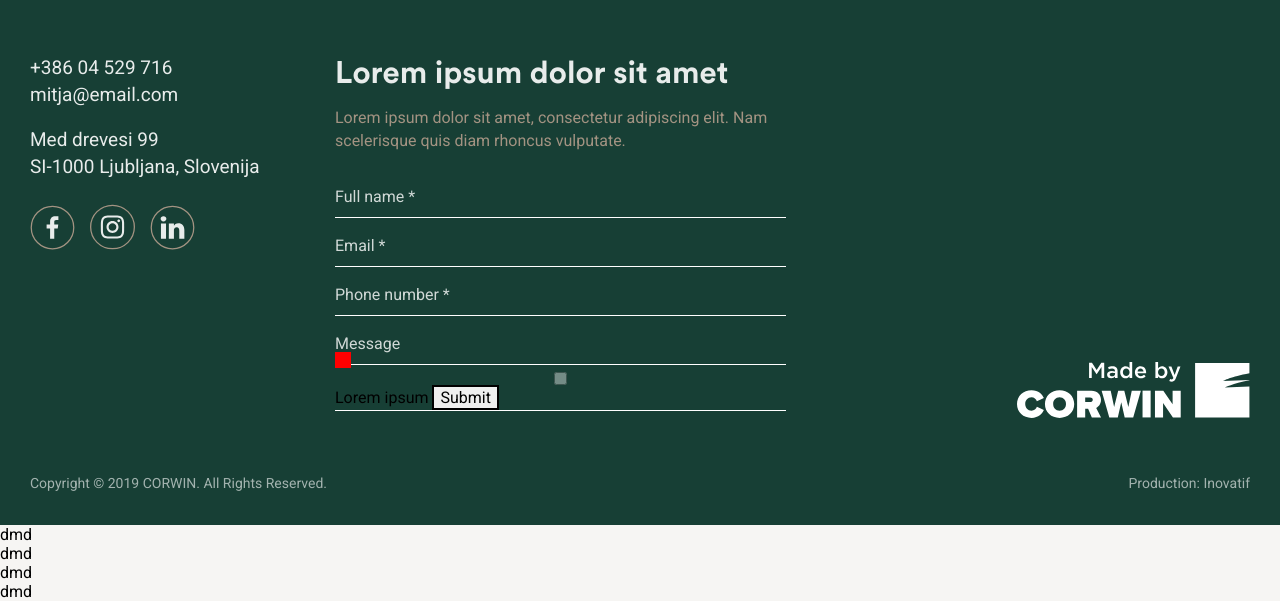
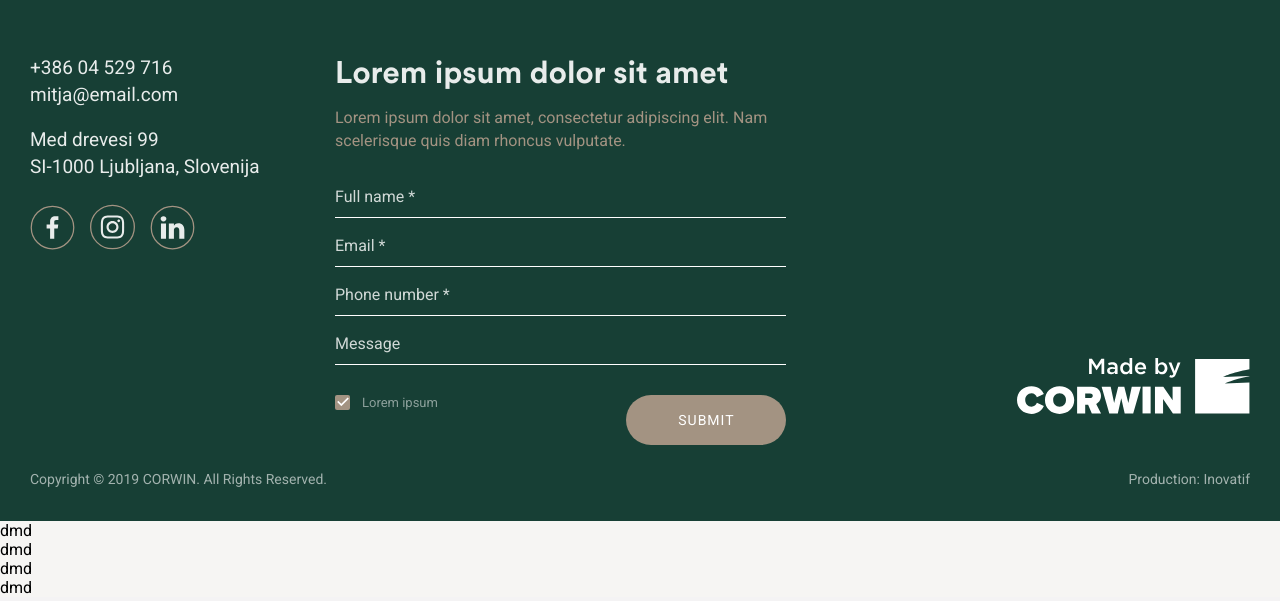
Before and after one commit to mitjapotocin/kvartet-task, a PHP site: page /index.html in a window 1280 px wide. Shown: the part 2356-2957 px from the top of the page. Run offline with PHP 8.4, Linux system fonts and the light colour scheme.

Commit message:
Created custom checkbox

```diff
--- a/css/style.css
+++ b/css/style.css
@@ -555,20 +555,6 @@ fieldset {
 .form-row input:focus {
   outline: auto 3px #a39382;
 }
-.form-row input[type=checkbox] {
-  opacity: 0.4;
-}
-.custom-ckeckbox {
-  display: block;
-  position: absolute;
-  top: -20px;
-  width: 16px;
-  height: 16px;
-  background: red;
-}
-.checkbox-row {
-  position: relative;
-}
 .contact-form h3 {
   color: #fff;
   opacity: 0.9;
@@ -581,8 +567,80 @@ fieldset {
   font-size: 16;
   margin-bottom: 24px;
 }
-.form-label-ceckbox {
-  display: inline;
+.checkbox-label {
+  margin-left: 10px;
+  display: inline-block;
+  font-family: 'Roboto', sans-serif;
+  font-size: 13px;
+  color: #fff;
+  opacity: 0.5;
+  vertical-align: top;
+}
+.checkbox-row {
+  width: 100%;
+  margin-top: 30px;
+  position: relative;
+}
+.checkbox-row input[type=checkbox]:checked + .custom-ckeckbox {
+  background: #a39382;
+}
+.checkbox-row input[type=checkbox]:checked + .custom-ckeckbox .custom-checkbox-image {
+  visibility: visible;
+}
+.checkbox-row input[type=checkbox] {
+  width: 13px;
+  height: 13px;
+  padding: 1px;
+  display: inline-block;
+  vertical-align: top;
+  border: none;
+  position: relative;
+  top: 1px;
+  left: 1px;
+}
+.checkbox-row input[type=checkbox]:focus {
+  outline: auto 3px #a39382;
+}
+.custom-ckeckbox {
+  position: absolute;
+  top: 0px;
+  left: 0px;
+  width: 15px;
+  height: 15px;
+  border-radius: 2px;
+  background: white;
+}
+.custom-checkbox-image {
+  visibility: hidden;
+  position: relative;
+  left: 50%;
+  top: 50%;
+  -webkit-transform: translate(-50%, -50%);
+      -ms-transform: translate(-50%, -50%);
+          transform: translate(-50%, -50%);
+}
+.form-button {
+  position: absolute;
+  top: 0%;
+  right: 0%;
+  border-radius: 25px;
+  width: 160px;
+  height: 50px;
+  color: #fff;
+  background: #a39382;
+  border: none;
+  letter-spacing: 1px;
+  font-size: 14px;
+}
+@media only screen and (max-width:959px) {
+  .form-button {
+    width: 120px;
+    height: 40px;
+    border-radius: 20px;
+  }
+}
+.form-button:focus {
+  outline: auto 3px #a39382;
 }
 nav {
   font-family: 'Poppins', sans-serif;
--- a/index.html
+++ b/index.html
@@ -232,12 +232,19 @@
                             <input placeholder="Message" name="message" id="message" class="input-field"></textarea>
                         </div>
 
-                        <div class="form-row checkbox-row">
-                            <input type="checkbox" name="checkbox" id="checkbox" class="input-field-checkbox"></input>
-                            <span class="custom-ckeckbox"></span>
-                            <label for="checkbox" class="form-label-ceckbox">Lorem ipsum</label>
+                        <div class="checkbox-row">
+                            <label for="checkbox" class="form-label-ceckbox">
+                                <input type="checkbox" name="checkbox" id="checkbox" class="input-field-checkbox"
+                                    checked></input>
+                                <div class="custom-ckeckbox">
+                                    <img class="custom-checkbox-image" src="/images/png/check-Path.png" alt=""
+                                        srcset="">
+                                </div>
+                                <span class="checkbox-label">Lorem ipsum</span>
 
-                            <button class="form-button" type="submit">Submit</button>
+                            </label>
+                            <button class="form-button" type="submit">SUBMIT</button>
+
                         </div>
                     </fieldset>
                 </form>
--- a/less/site/default/footer.less
+++ b/less/site/default/footer.less
@@ -150,27 +150,9 @@ fieldset {
         }
     }
 
-    input[type=checkbox]:checked {}
-
-    input[type=checkbox] {
-        // visibility: hidden;
-        opacity: 0.4;
-
-    }
 }
 
-.custom-ckeckbox {
-    display: block;
-    position: absolute;
-    top: -20px;
-    .wh(16px, 16px);
-    background: red;
 
-}
-
-.checkbox-row {
-    position: relative;
-}
 
 .contact-form {
     h3 {
@@ -188,6 +170,85 @@ fieldset {
     }
 }
 
-.form-label-ceckbox {
-    display: inline;
+
+.checkbox-label {
+    margin-left: 10px;
+    display: inline-block;
+    .font-roboto;
+    font-size: 13px;
+    color: #fff;
+    opacity: 0.5;
+    vertical-align: top;
+
 }
+
+.checkbox-row {
+    width: 100%;
+    margin-top: 30px;
+    position: relative;
+
+    input[type=checkbox]:checked+.custom-ckeckbox {
+        background: @buttoncolor;
+
+        .custom-checkbox-image {
+            visibility: visible;
+        }
+    }
+
+    input[type=checkbox] {
+        .wh(13px, 13px);
+        padding: 1px;
+        display: inline-block;
+        vertical-align: top;
+        border: none;
+        position: relative;
+        top: 1px;
+        left: 1px;
+
+        &:focus {
+            outline: auto 3px @buttoncolor;
+        }
+    }
+
+}
+
+.custom-ckeckbox {
+    position: absolute;
+    top: 0px;
+    left: 0px;
+    .wh(15px, 15px);
+    border-radius: 2px;
+    background: white
+}
+
+.custom-checkbox-image {
+    visibility: hidden;
+    position: relative;
+    left: 50%;
+    top: 50%;
+    .translate(-50%, -50%);
+}
+
+.form-button {
+    position: absolute;
+    top: 0%;
+    right: 0%;
+    border-radius: 25px;
+    .wh(160px, 50px);
+
+    @media @bp_max_960 {
+        .wh(120px, 40px);
+        border-radius: 20px;
+    }
+
+    color: #fff;
+    background: @buttoncolor;
+    border: none;
+    letter-spacing: 1px;
+
+    font-size: 14px;
+
+    &:focus {
+        outline: auto 3px @buttoncolor;
+    }
+}
```
Also changed, not shown: css/.prefixed/style.css (+72 -16 lines), css/style.min.css, images/png/check-Path.png (added), images/svg/iconmonstr-check-mark-1.svg (added), 3 other files.
